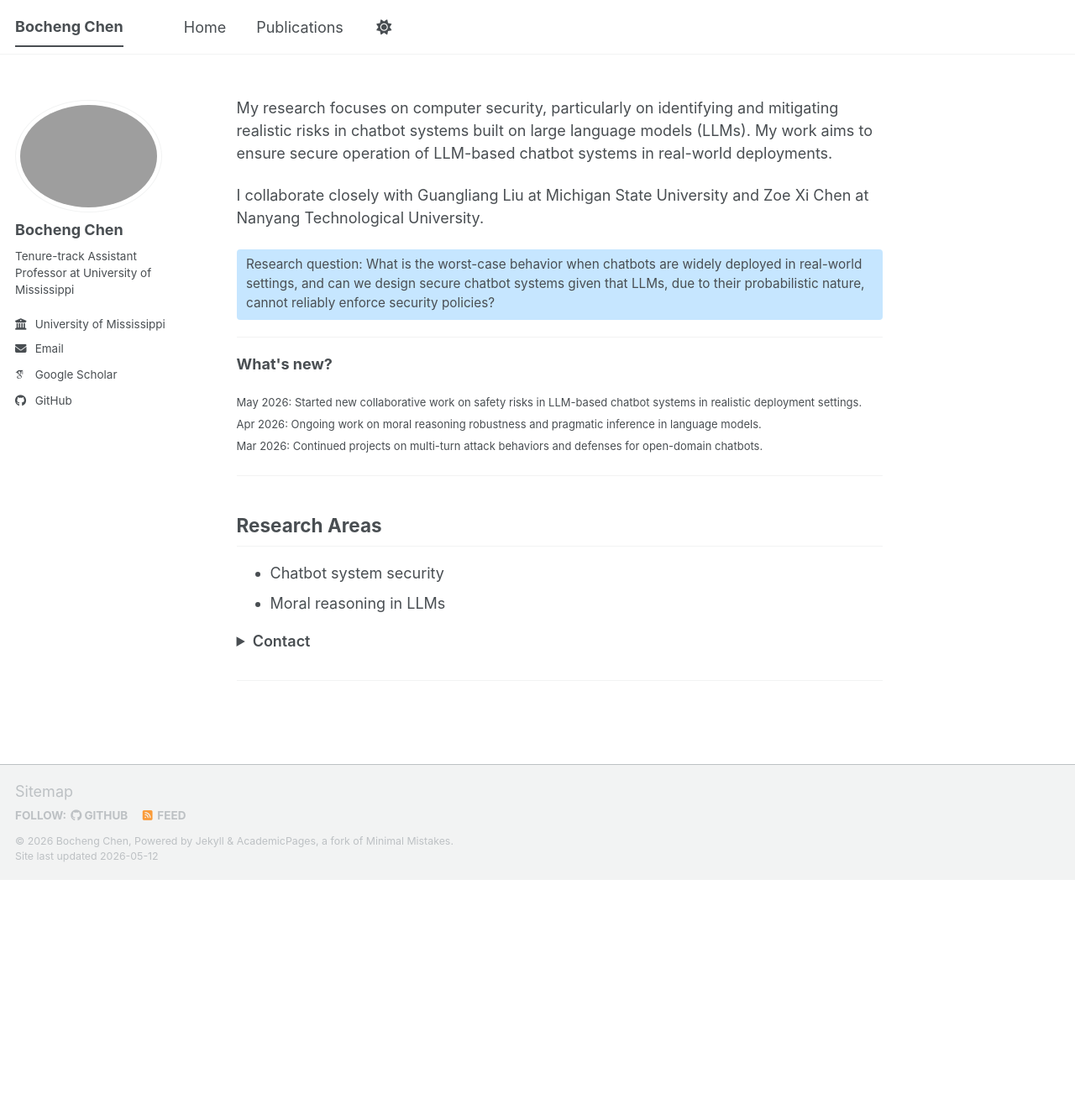
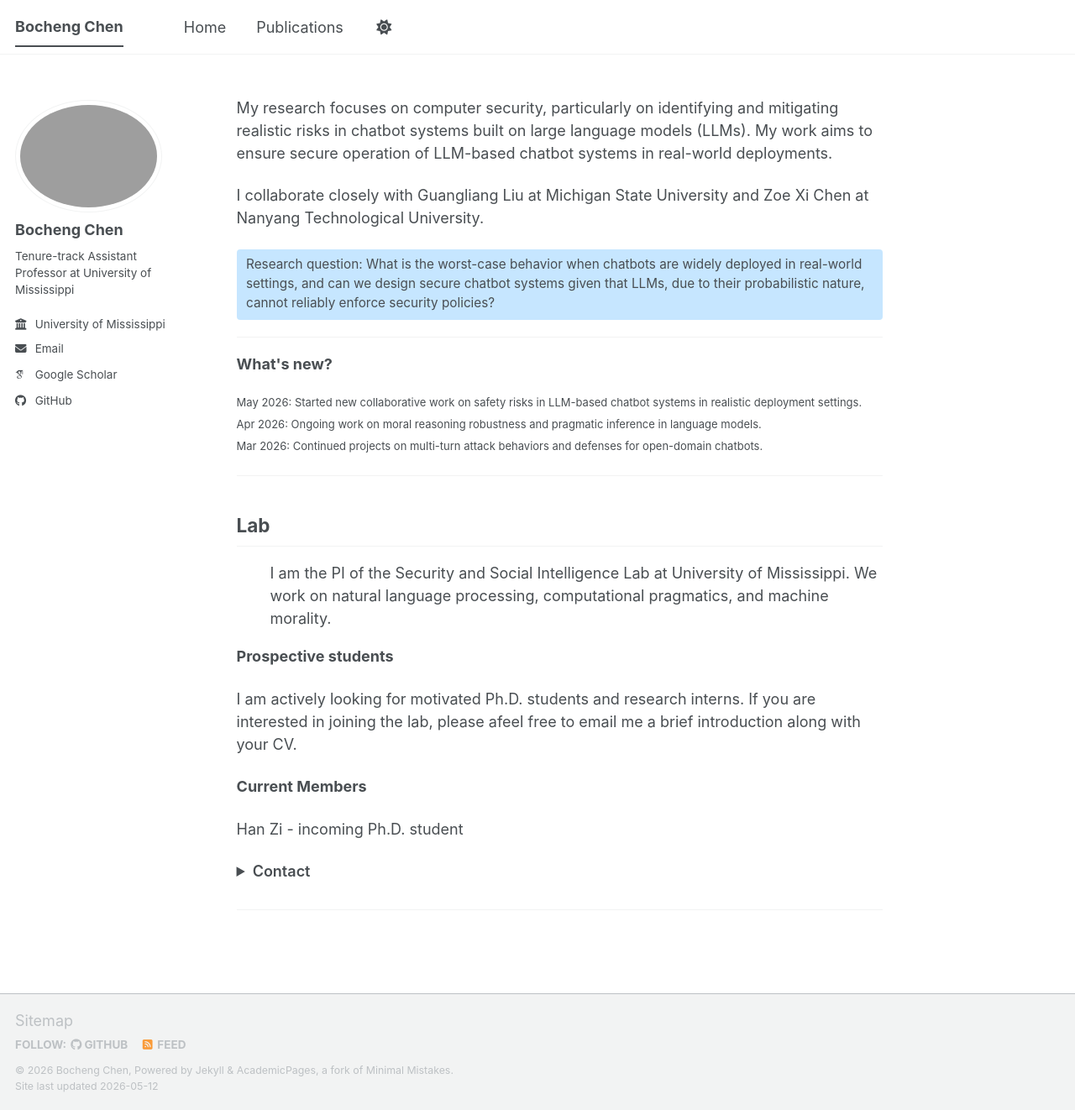
Before and after one commit to Bocheng-Chen/Bocheng-Chen.github.io, a Jekyll site: the page built from about.md, in a window 1280 px wide and 1322 px high. Shown: the whole window at 84% size. Built offline with Jekyll 4.4.1, drawn with Linux system fonts in a browser that asks for light colours; some web fonts are replaced; a script bundle is joined from its source files by our own code; library files that are not in the unit come from our copies.

Commit message:
Sync deployed homepage Lab section content

```diff
--- a/about.md
+++ b/about.md
@@ -29,12 +29,17 @@ I collaborate closely with Guangliang Liu at Michigan State University and Zoe X
 ---
 
 <section id="lab">
-<h2>Research Areas</h2>
+<h2>Lab</h2>
 
 <ul>
-  <li>Chatbot system security</li>
-  <li>Moral reasoning in LLMs</li>
+I am the PI of the Security and Social Intelligence Lab at University of Mississippi. We work on natural language processing, computational pragmatics, and machine morality.
 </ul>
+
+<p><strong>Prospective students</strong></p>
+<p>I am actively looking for motivated Ph.D. students and research interns. If you are interested in joining the lab, please afeel free to email me a brief introduction along with your CV.</p>
+
+<p><strong>Current Members</strong></p>
+<p>Han Zi - incoming Ph.D. student</p>
 
 <details>
 <summary style="cursor:pointer; font-weight:600; margin-bottom:0.8em;">Contact</summary>
```
